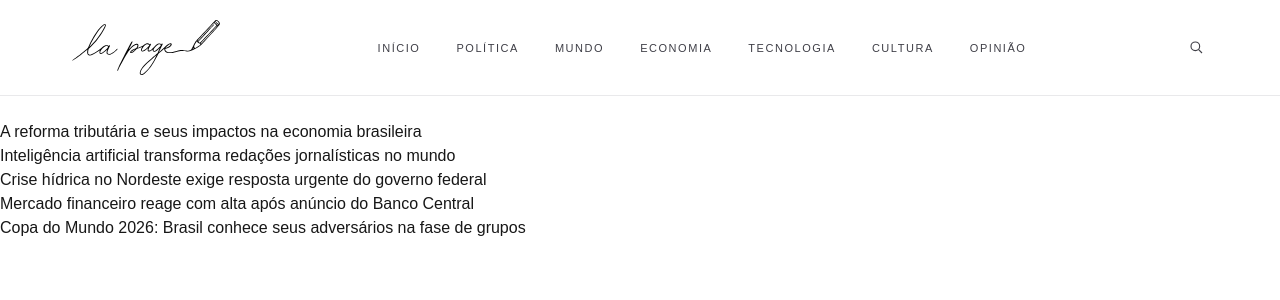
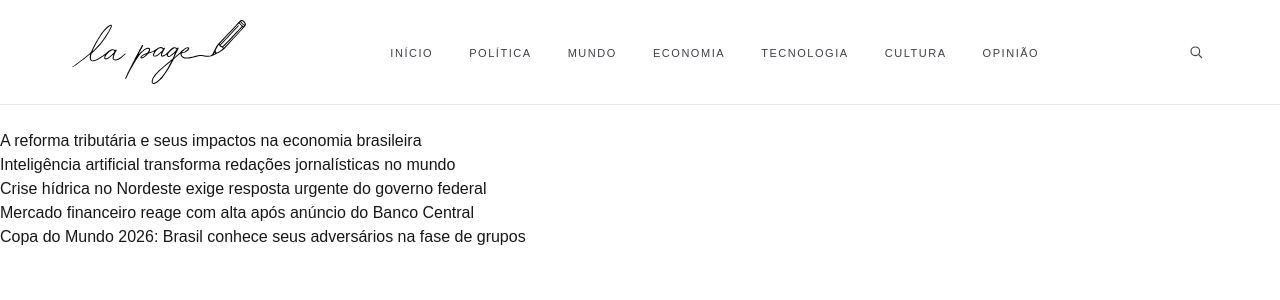
Before and after one commit to Allanrnb/la-page, a Next.js app: page / in a window 1280 px wide. Shown: the top 300 px of the page. Built offline with nearby package versions, Linux system fonts and the light colour scheme; no server answers.

Commit message:
Update Header component layout and logo dimensions for improved design consistency

```diff
--- a/src/components/layout/Header.tsx
+++ b/src/components/layout/Header.tsx
@@ -14,7 +14,7 @@ const NAV_ITEMS = [
 export default function Header() {
   return (
     <header className="border-b border-zinc-200/80 bg-white">
-      <div className="mx-auto grid w-full max-w-[1200px] grid-cols-3 items-center px-5 py-5 md:px-8 lg:flex lg:items-center lg:justify-between">
+      <div className="mx-auto grid w-full max-w-[1200px] grid-cols-3 items-center px-5 py-3 md:px-8 lg:flex lg:items-center lg:justify-between lg:py-5">
         <div className="flex items-center lg:hidden">
           <button
             type="button"
@@ -44,8 +44,9 @@ export default function Header() {
           <Image
             src="/logo/la-page.svg"
             alt="La Page"
-            width={148}
-            height={34}
+            width={914}
+            height={337}
+            className="h-12 w-auto lg:h-16"
             priority
           />
         </Link>
```
